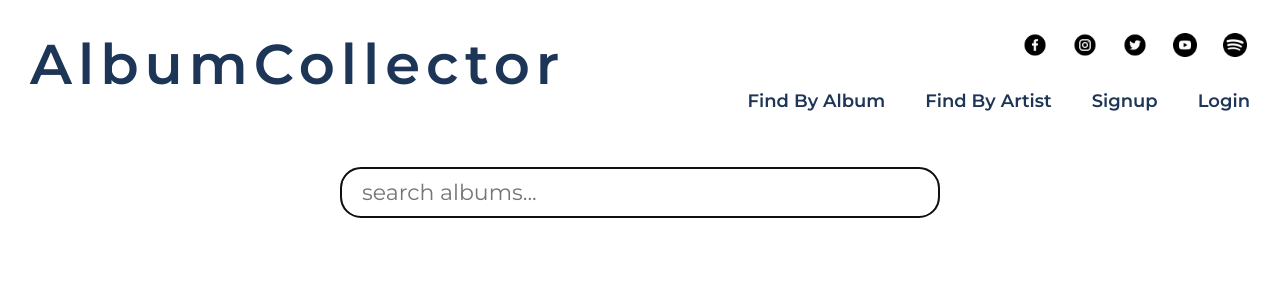
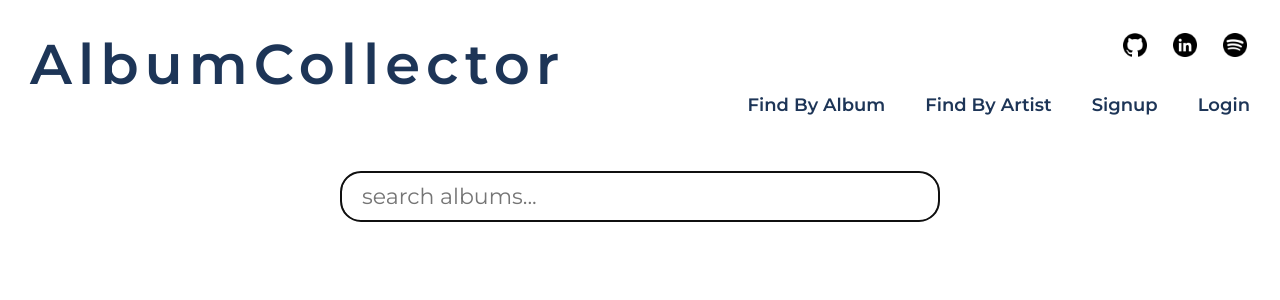
Before and after one commit to jontoye/album-collector, a Django app: page /albums/ in a window 1280 px wide. Shown: the top 300 px of the page. Run offline with Django 4.2, Linux system fonts and the light colour scheme.

Commit message:
add github, linkedin, spotify links

```diff
--- a/templates/navbar.html
+++ b/templates/navbar.html
@@ -10,31 +10,21 @@
 
 <div class="flex navigation">
     <div class="nav-social flex">
-        <img
+        <a href="https://github.com/jontoye" target="_blank"><img
             class="icon"
-            src="{% static 'images/icon-facebook.png' %}"
-            alt="facebook logo"
-        />
-        <img
+            src="{% static 'images/icon-github.png' %}"
+            alt="github logo"
+        /></a>
+        <a href="https://www.linkedin.com/in/jonathan-toye-80101938/" target="_blank"><img
             class="icon"
-            src="{% static 'images/icon-instagram.png' %}"
+            src="{% static 'images/icon-linkedin.png' %}"
             alt="instagram logo"
-        />
-        <img
-            class="icon"
-            src="{% static 'images/icon-twitter.png' %}"
-            alt="twitter logo"
-        />
-        <img
-            class="icon"
-            src="{% static 'images/icon-youtube.png' %}"
-            alt="youtube logo"
-        />
-        <img
+        /></a>
+        <a href="https://open.spotify.com/user/jontoye" target="_blank"><img
             class="icon"
             src="{% static 'images/icon-spotify.png' %}"
             alt="spotify logo"
-        />
+        /></a>
     </div>
     <nav class="nav-main flex">
         <a href="{% url 'search_by_album' %}" class="nav-link">Find By Album</a>
```
Also changed, not shown: static/images/icon-github.png (added), static/images/icon-linkedin.png (added).
